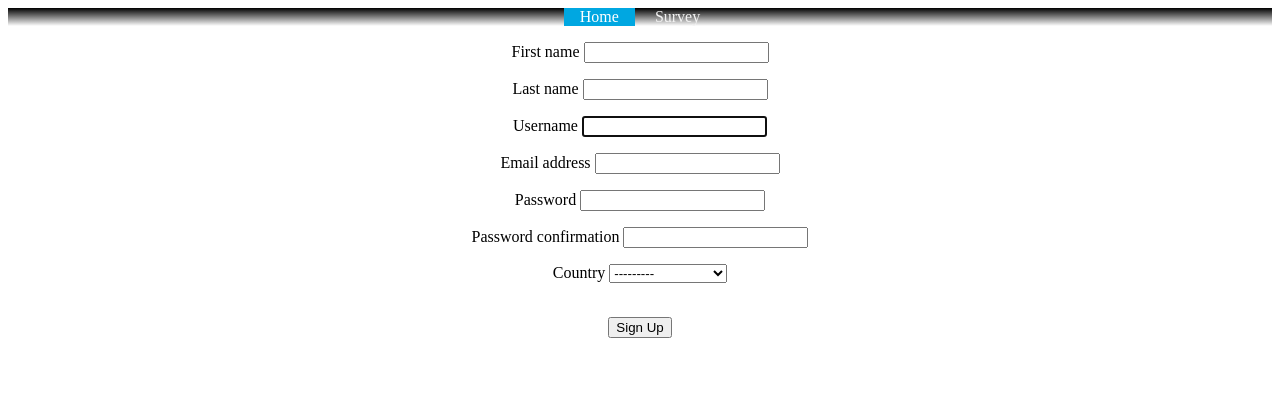
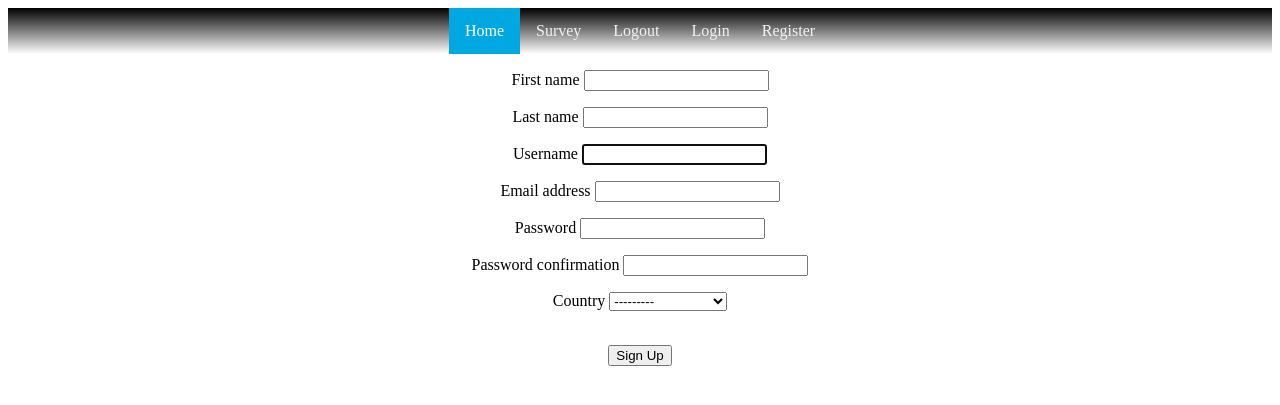
Before and after one commit to DenisB7/story, a Django app: page /accounts/register in a window 1280 px wide. Shown: the top 405 px of the page. Run offline with Django 4.2, Linux system fonts and the light colour scheme.

Commit message:
Update style and add new paths

```diff
--- a/templates/base.html
+++ b/templates/base.html
@@ -5,7 +5,8 @@
         <meta name="viewport" content="width=device-width, initial-scale=1.0" />
         <style>
             .header-navigation {
-                overflow: hidden;
+                display: flex;
+                justify-content: center;
                 background: linear-gradient(180deg,#000 0,transparent);
             }
             .header-navigation a {
@@ -31,8 +32,11 @@
         {% endblock %}
         <header>
             <div class="header-navigation">
-                <a class="active" href="/">Home</a>
+                <a class="active" href="{% url 'app_main:main' %}">Home</a>
                 <a class="" href="">Survey</a>
+                <a href="{% url 'app_accounts:logout' %}">Logout</a>
+                <a href="{% url 'app_accounts:login' %}">Login</a>
+                <a href="{% url 'app_accounts:register' %}">Register</a>
             </div>
         </header>
         {% block body %}
```
